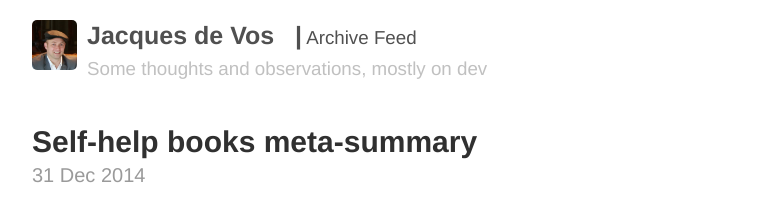
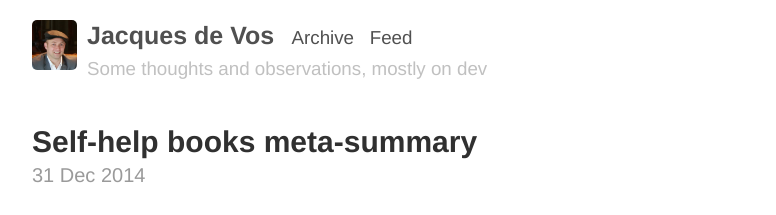
Before and after one commit to jacdevos/jacdevos.github.io.old, a Jekyll site: the page built from index.html, in a window 1280 px wide and 900 px high. Shown: the top 215 px of the window, without its empty margins (248-1024 px from the left). Built offline with Jekyll 4.4.1, drawn with Linux system fonts in a browser that asks for light colours; Markdown is read by kramdown in place of the engine named in the settings; the list of posts is cut into pages by our own code.

Commit message:
fix heading

```diff
--- a/_layouts/default.html
+++ b/_layouts/default.html
@@ -10,10 +10,10 @@
         <h3 class="masthead-title">
          <img src="{{ site.baseurl }}public/JacquesFace.JPG" width="45" align="left" style="margin: 0px 10px 0px 0px"></img>
          <a href="{{ site.baseurl }}" title="Home">{{ site.title }}</a>
-&nbsp
-|<small style="white-space: nowrap">
+
+<small style="white-space: nowrap">
 {% for page in site.pages_list %}
-<a href="{{ page[1]  }}">{{ page[0] }}</a>
+&nbsp&nbsp<a href="{{ page[1]  }}">{{ page[0] }}</a>
 {% endfor %}
 </small>
 <br/>
```
